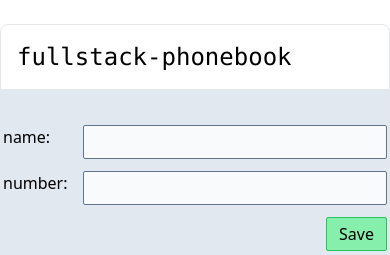
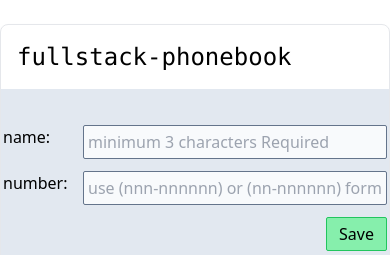
Before and after one commit to malta-khan/fullstackopen, a React (Vite) app in the folder part2/phonebook/: page / in a window 390 px wide. Shown: the top 255 px of the page. Built offline with nearby package versions, Linux system fonts and the light colour scheme; no server answers.

Commit message:
handle validation errors phonebook frontend

```diff
--- a/part2/phonebook/index.html
+++ b/part2/phonebook/index.html
@@ -2,7 +2,6 @@
 <html lang="en">
   <head>
     <meta charset="UTF-8" />
-    <link rel="icon" type="image/svg+xml" href="/vite.svg" />
     <meta name="viewport" content="width=device-width, initial-scale=1.0" />
     <title>Phonebook</title>
   </head>
--- a/part2/phonebook/src/App.jsx
+++ b/part2/phonebook/src/App.jsx
@@ -29,6 +29,10 @@ const App = () => {
         clearInputs();
         notify({text: `SUCCESS: added new contact ${newName}`, color: "green"})
       })
+      .catch(error=>{
+        let message = error.response.data.error
+        notify({text: message, color: "red"})
+      })
   }
 
   function removePerson(data){
@@ -41,7 +45,8 @@ const App = () => {
         notify({text: `SUCCESS: removed ${data.name} from contacts`, color: "green"})
       })
       .catch(err =>{
-        notify({text: `FAILED: error while removing ${data.name}. Maybe it is already removed?`, color: "red"})
+        console.log(err)
+        notify({text: err.response.data, color: "red"})
       })
     }
   }
@@ -62,6 +67,10 @@ const App = () => {
         setPersons(newPersons);
         clearInputs();
         notify({text: `SUCCESS: Updated ${data.name}'s number to ${data.number}`, color: "green"})
+      })
+      .catch(error=>{
+        let message = error.response.data.error
+        notify({text: message, color: "red"})
       })
     }
   }
--- a/part2/phonebook/src/Form.jsx
+++ b/part2/phonebook/src/Form.jsx
@@ -3,11 +3,11 @@ function Form(props) {
     return (<form onSubmit={addPerson} className="flex flex-col bg-slate-200 p-2 py-6 items-center">
         <div className="flex w-96 mt-3">
             <label className="w-20">name:</label>
-            <input className="border border-slate-500 rounded-sm bg-slate-50 p-1 flex-1" value={newName} onChange={(e)=>{setNewName(e.target.value)}}></input>
+            <input className="border border-slate-500 rounded-sm bg-slate-50 p-1 flex-1" placeholder="minimum 3 characters Required" value={newName} onChange={(e)=>{setNewName(e.target.value)}}></input>
         </div>
         <div className="flex w-96 mt-3">
             <label className="w-20">number:</label>
-            <input className="border border-slate-500 rounded-sm bg-slate-50 p-1 flex-1" value={newNumber} onChange={(e)=>{setNewNumber(e.target.value)}} type='tel'></input>
+            <input className="border border-slate-500 rounded-sm bg-slate-50 p-1 flex-1" placeholder="use (nnn-nnnnnn) or (nn-nnnnnn) format" value={newNumber} onChange={(e)=>{setNewNumber(e.target.value)}}></input>
         </div>
         <div className="flex w-96 mt-3 justify-end">
             <button type="submit" className="bg-green-300 px-3 py-1 rounded-sm border border-green-500">Save</button>
```
Also changed, not shown: 1 other file (tests, documents, lock files or other folders).
